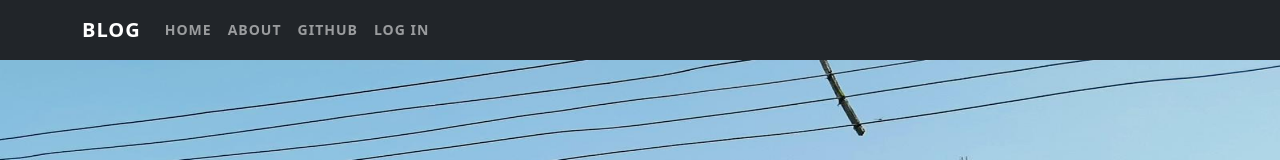
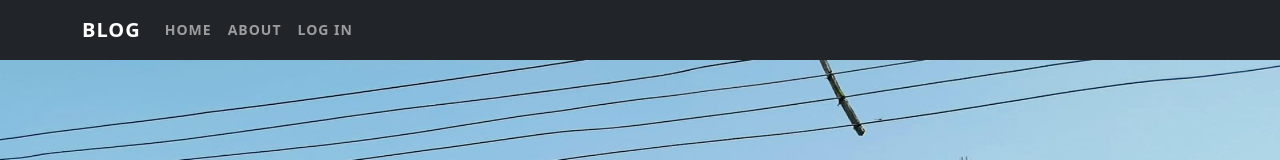
Before and after one commit to elechigeorge/react-blog-v2, a React (Create React App) app in the folder client/: page / in a window 1280 px wide. Shown: the top 160 px of the page. Built offline with nearby package versions, Linux system fonts and the light colour scheme.

Commit message:
removed pr

```diff
--- a/client/src/components/Navbar.tsx
+++ b/client/src/components/Navbar.tsx
@@ -14,7 +14,6 @@ const Navigation = () => {
             <Nav className="me-auto">
               <Nav.Link href="/">Home</Nav.Link>
               <Nav.Link href="about">About</Nav.Link>
-              <Nav.Link href="https://github.com/elechigeorge" target="_blank" rel="noreferrer">Github</Nav.Link>
               <Nav.Link href="login" >log in</Nav.Link>
 
             </Nav>
```
